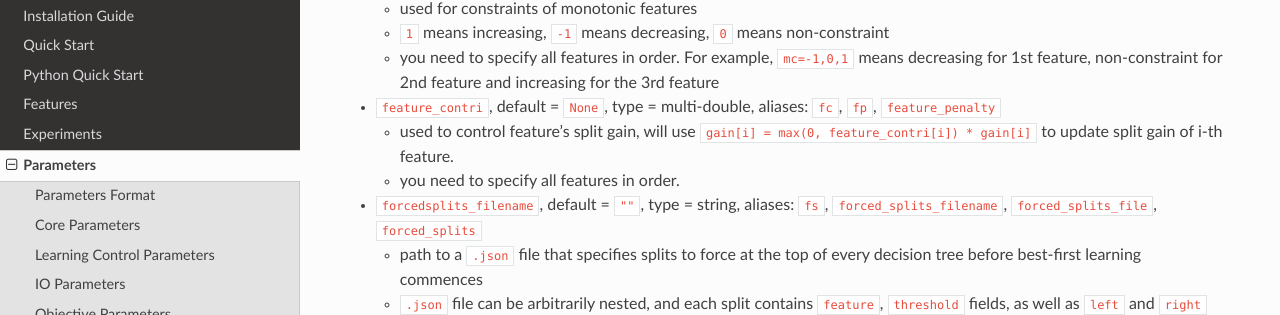
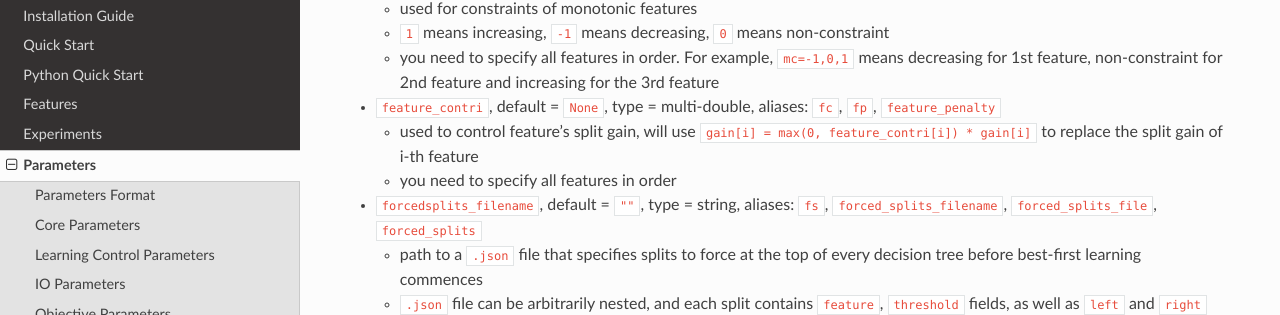
Before and after one commit to microsoft/LightGBM, a Sphinx documentation site: the page built from docs/Parameters.rst, in a window 1280 px wide and 900 px high, scrolled down 4922 px. Shown: the part 136-451 px from the top of the window. Built offline with Sphinx 7.4.7 and the Read the Docs theme 2.0.0, drawn with Linux system fonts in a browser that asks for light colours; pages that are not in the unit, such as notebooks, are missing from menus.

Commit message:
fix comment

```diff
--- a/docs/Parameters.rst
+++ b/docs/Parameters.rst
@@ -349,9 +349,9 @@ Learning Control Parameters
 
 -  ``feature_contri``, default = ``None``, type = multi-double, aliases: ``fc``, ``fp``, ``feature_penalty``
 
-   -  used to control feature's split gain, will use ``gain[i] = max(0, feature_contri[i]) * gain[i]`` to update split gain of i-th feature.
+   -  used to control feature's split gain, will use ``gain[i] = max(0, feature_contri[i]) * gain[i]`` to replace the split gain of i-th feature
 
-   -  you need to specify all features in order.
+   -  you need to specify all features in order
 
 -  ``forcedsplits_filename``, default = ``""``, type = string, aliases: ``fs``, ``forced_splits_filename``, ``forced_splits_file``, ``forced_splits``
 
```
Also changed, not shown: 1 other file.
